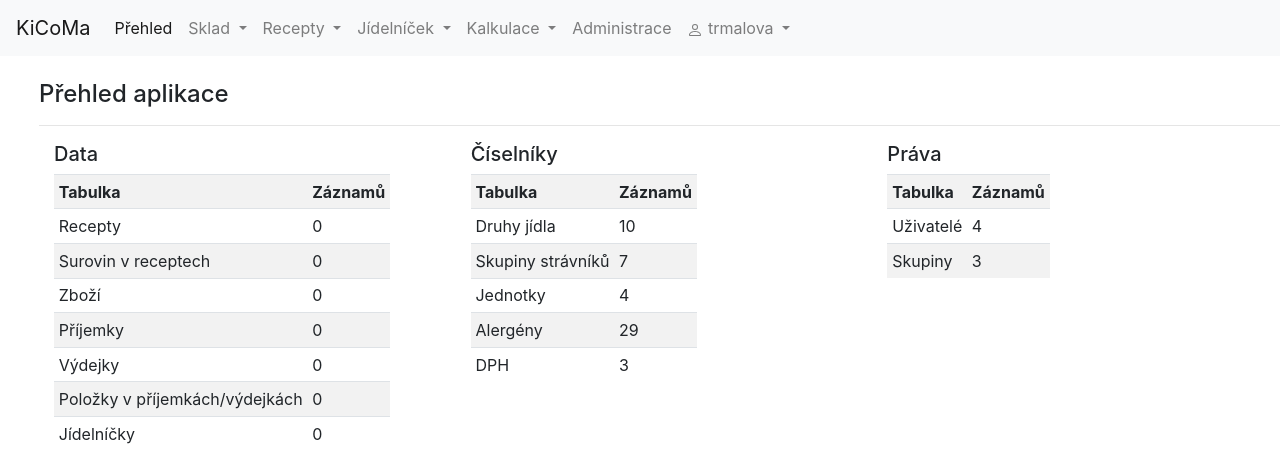
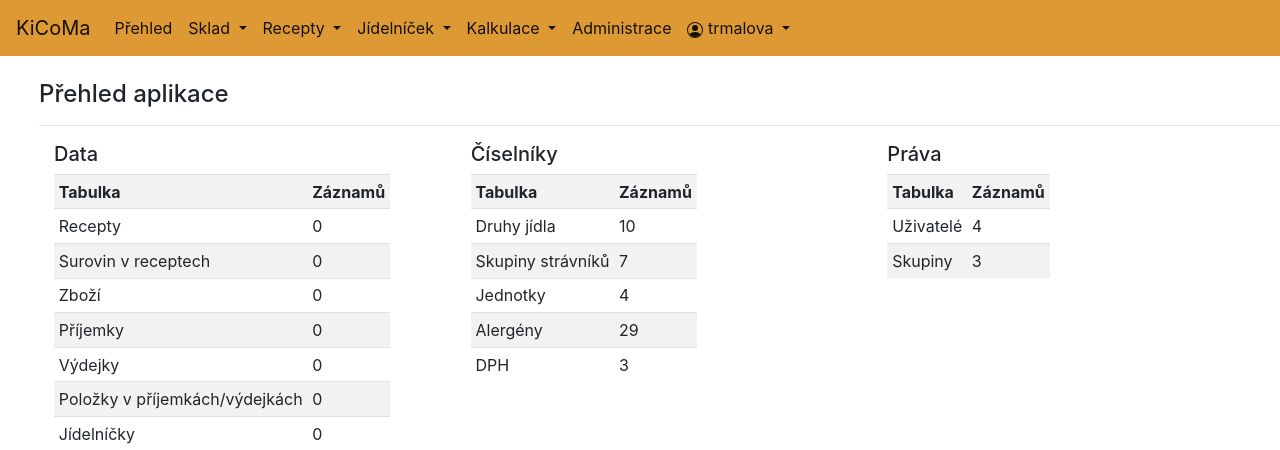
Before and after one commit to valasek/kicoma, a Django app: page /kitchen/overview in a window 1280 px wide. Shown: the top 450 px of the page. Run offline with Django 3.2, Linux system fonts and the light colour scheme; a user stored in the database is signed in; data comes from the database, SQL or seed files in the repository; data that the repository does not hold is empty; some libraries are stand-ins or nearby versions.

Commit message:
menu formatted

```diff
--- a/kicoma/templates/base.html
+++ b/kicoma/templates/base.html
@@ -37,7 +37,7 @@
 
   <body>
     <div class="mb-1">
-      <nav class="navbar navbar-expand-md navbar-light bg-light">
+      <nav class="navbar navbar-expand-md navbar-light" style="background-color: #DD9933">
         <button
           class="navbar-toggler navbar-toggler-right"
           type="button"
@@ -81,7 +81,7 @@
             {% if request.user|has_group:"stockkeeper" %}
             <li class="nav-item dropdown">
               <a
-                class="nav-link dropdown-toggle"
+                class="nav-link active dropdown-toggle"
                 href="#"
                 id="navbarDropdownMenuLink"
                 data-toggle="dropdown"
@@ -108,7 +108,7 @@
             {% endif %} {% if request.user|has_group:"cook" %}
             <li class="nav-item dropdown">
               <a
-                class="nav-link dropdown-toggle"
+                class="nav-link active dropdown-toggle"
                 href="#"
                 id="navbarDropdownMenuLink"
                 data-toggle="dropdown"
@@ -130,7 +130,7 @@
             </li>
             <li class="nav-item dropdown">
               <a
-                class="nav-link dropdown-toggle"
+                class="nav-link active dropdown-toggle"
                 href="#"
                 id="navbarDropdownMenuLink"
                 data-toggle="dropdown"
@@ -149,7 +149,7 @@
             </li>
             <li class="nav-item dropdown">
               <a
-                class="nav-link dropdown-toggle"
+                class="nav-link active dropdown-toggle"
                 href="#"
                 id="navbarDropdownMenuLink"
                 data-toggle="dropdown"
@@ -178,11 +178,11 @@
               </div>
             </li>
             {% endif %} {% if request.user|has_group:"chef" %}
-            <a class="nav-link" href="/admin">Administrace</a>
+            <a class="nav-link active" href="/admin">Administrace</a>
             {% endif %}
             <li class="nav-item dropdown">
               <a
-                class="nav-link dropdown-toggle"
+                class="nav-link active dropdown-toggle"
                 href="#"
                 id="navbarDropdownMenuLink"
                 data-toggle="dropdown"
@@ -190,7 +190,7 @@
                 aria-expanded="false"
               >
                 <svg
-                  class="bi bi-person"
+                  class="bi bi-people-circle"
                   width="1em"
                   height="1em"
                   viewBox="0 0 16 16"
@@ -198,8 +198,16 @@
                   xmlns="http://www.w3.org/2000/svg"
                 >
                   <path
+                    d="M13.468 12.37C12.758 11.226 11.195 10 8 10s-4.757 1.225-5.468 2.37A6.987 6.987 0 008 15a6.987 6.987 0 005.468-2.63z"
+                  />
+                  <path
                     fill-rule="evenodd"
-                    d="M13 14s1 0 1-1-1-4-6-4-6 3-6 4 1 1 1 1h10zm-9.995-.944v-.002.002zM3.022 13h9.956a.274.274 0 00.014-.002l.008-.002c-.001-.246-.154-.986-.832-1.664C11.516 10.68 10.289 10 8 10c-2.29 0-3.516.68-4.168 1.332-.678.678-.83 1.418-.832 1.664a1.05 1.05 0 00.022.004zm9.974.056v-.002.002zM8 7a2 2 0 100-4 2 2 0 000 4zm3-2a3 3 0 11-6 0 3 3 0 016 0z"
+                    d="M8 9a3 3 0 100-6 3 3 0 000 6z"
+                    clip-rule="evenodd"
+                  />
+                  <path
+                    fill-rule="evenodd"
+                    d="M8 1a7 7 0 100 14A7 7 0 008 1zM0 8a8 8 0 1116 0A8 8 0 010 8z"
                     clip-rule="evenodd"
                   />
                 </svg>
@@ -210,12 +218,12 @@
                 aria-labelledby="navbarDropdownMenuLink"
               >
                 <a
-                  class="nav-link"
+                  class="dropdown-item"
                   href="{% url 'users:detail' request.user.username  %}"
                   >{% trans "My Profile" %}</a
                 >
                 {# URL provided by django-allauth/account/urls.py #}
-                <a class="nav-link" href="{% url 'account_logout' %}"
+                <a class="dropdown-item" href="{% url 'account_logout' %}"
                   >{% trans "Sign Out" %}</a
                 >
                 {# URL provided by django-allauth/account/urls.py #}
```
